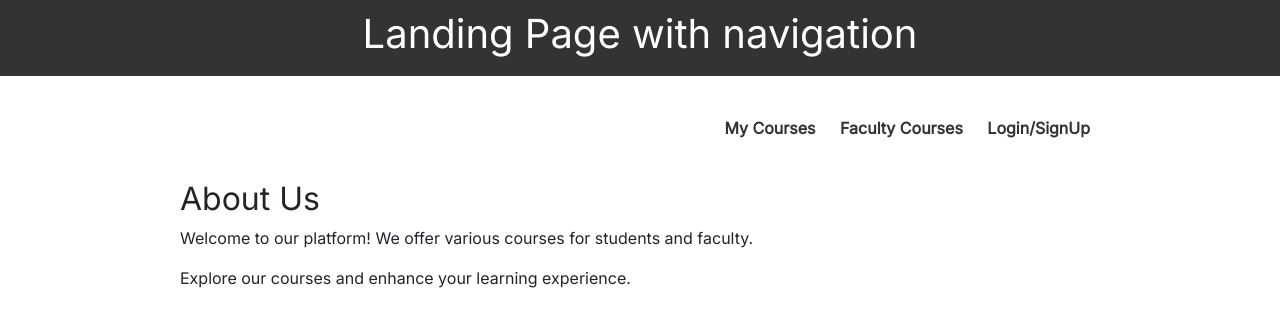
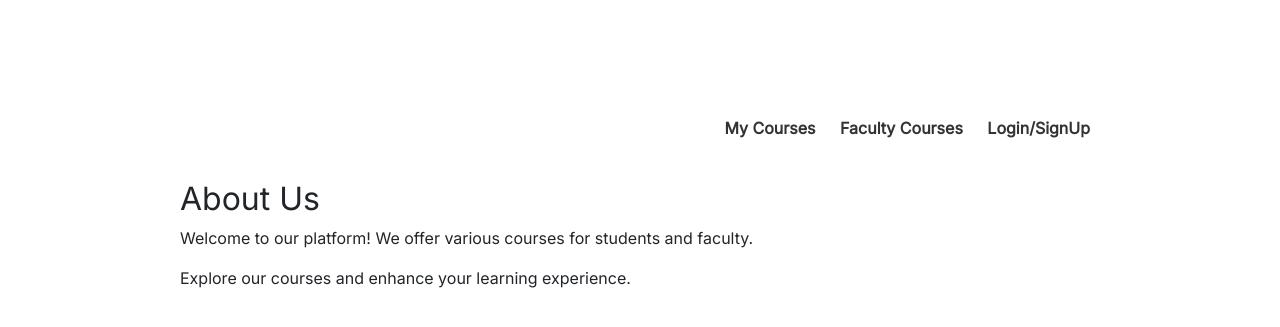
Before and after one commit to RoboticsInteractive/Lms, a Django app: page / in a window 1280 px wide. Shown: the top 327 px of the page. Run offline with Django 4.2, Linux system fonts and the light colour scheme; some libraries are stand-ins or nearby versions.

Commit message:
Refine it

```diff
--- a/static/styles/style-land.css
+++ b/static/styles/style-land.css
@@ -10,7 +10,8 @@ body {
     padding: 20px;
 }
 header {
-    background-color: #333;
+    /* background-color: rgb(10,10,48); */
+    background-color: white;
     color: #fff;
     padding: 10px 0;
     text-align: center;
--- a/templates/landing_page.html
+++ b/templates/landing_page.html
@@ -27,7 +27,6 @@
     <nav>
         <a href="/myCourses/">My Courses</a>
         <a href="/facultyCourses/">Faculty Courses</a>
-        <!-- Add more navigation links/buttons here -->
         <a href="/login/">Login/SignUp</a>
         <!-- <a href="/logout/">Logout</a> -->
     </nav>
```
